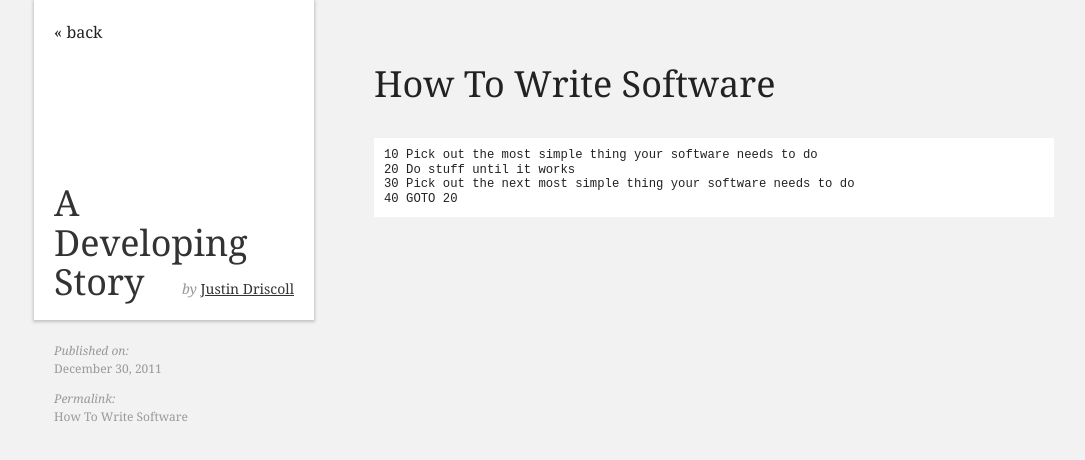
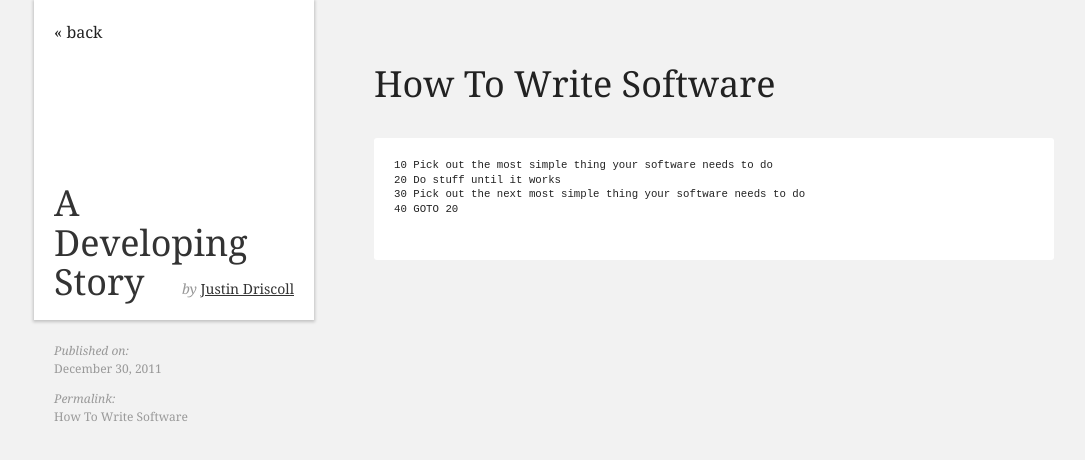
Before and after one commit to jdriscoll/jdriscoll.github.com, a Jekyll site: the page built from blog/_posts/2011-12-30-how-to-write-software.markdown, in a window 1280 px wide. Shown: the top 460 px of the page, without its empty margins (86-1171 px from the left). Built offline with Jekyll 4.4.1, drawn with Linux system fonts in a browser that asks for light colours.

Commit message:
Tweak CSS

```diff
--- a/assets/css/blog.css
+++ b/assets/css/blog.css
@@ -138,15 +138,18 @@
 pre {
   display: block;
   font: normal normal 87.5%/1em monospace, sans-serif;
-  padding:0;
+  margin: 0;
+  padding: 0;
 }
 
 code {
+  margin: 0;
+  padding: 0;
   display: inline;
   font: normal normal 87.5%/1em monospace, sans-serif;
 }
 
-pre code {
+.highlight {
   display: block;
   margin: 0 0 1.875em;
   padding:10px;
```
